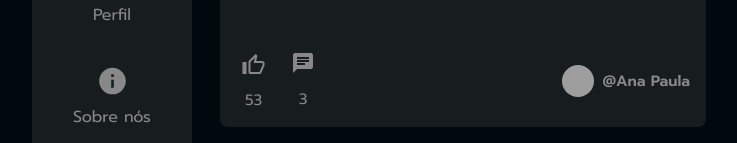
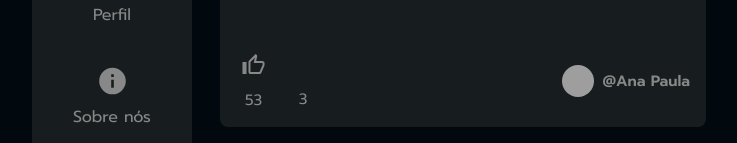
Before and after one commit to dglshenriq/react-router-code-connect, a React (Vite) app: page / in a window 1280 px wide. Shown: the part 400-543 px from the top of the page, without its empty margins (32-769 px from the left). Built offline with nearby package versions, Linux system fonts and the light colour scheme; grey boxes are pictures that could not be loaded.

Commit message:
Pequenas atualizacoes

```diff
--- a/src/components/Comment/index.jsx
+++ b/src/components/Comment/index.jsx
@@ -1,5 +1,6 @@
 import styles from './comment.module.css'
 import { Avatar } from "../Avatar"
+import { ModalComment } from '../ModalComment'
 
 export const Comment = ({ comment }) => {
 
@@ -9,5 +10,6 @@ export const Comment = ({ comment }) => {
         <strong>@{comment.author.name}</strong>
         <p>{comment.text}</p>
         <div className={styles.divider} />
+        <ModalComment isEditing />
     </div>)
 }
--- a/src/components/icons/IconChat.jsx
+++ b/src/components/icons/IconChat.jsx
@@ -1,7 +1,7 @@
 export const IconChat = ({ fill = '#888888' }) => {
     return (
         <svg width="20" height="20" viewBox="0 0 20 20" fill="none" xmlns="http://www.w3.org/2000/svg">
-            <path d="M16 6.01562V4H4V6.01562H16ZM12.0156 12.0156V10H4V12.0156H12.0156ZM4 7V9.01562H16V7H4ZM18.0156 0.015625C18.5469 0.015625 19 0.21875 19.375 0.625C19.7812 1 19.9844 1.45313 19.9844 1.98438V13.9844C19.9844 14.5156 19.7812 14.9844 19.375 15.3906C19 15.7969 18.5469 16 18.0156 16H4L0.015625 19.9844V1.98438C0.015625 1.45313 0.203125 1 0.578125 0.625C0.984375 0.21875 1.45312 0.015625 1.98438 0.015625H18.0156Z" fill="#888888" />
+            <path d="M16 6.01562V4H... " fill={fill} />
         </svg>
     )
 }
```
